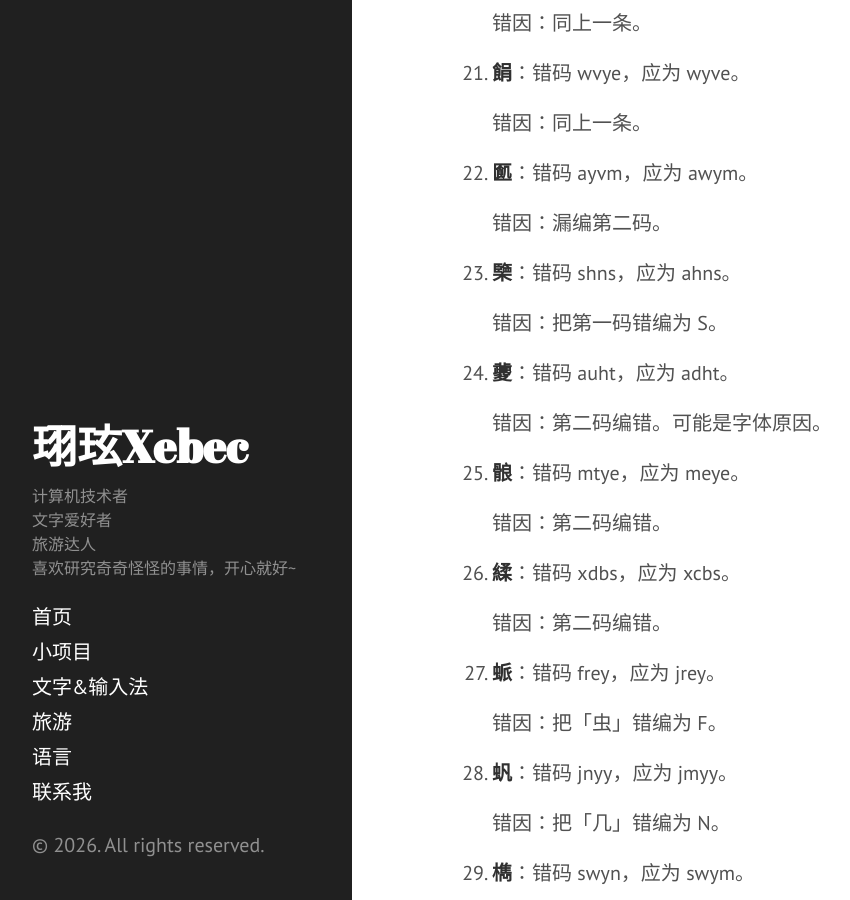
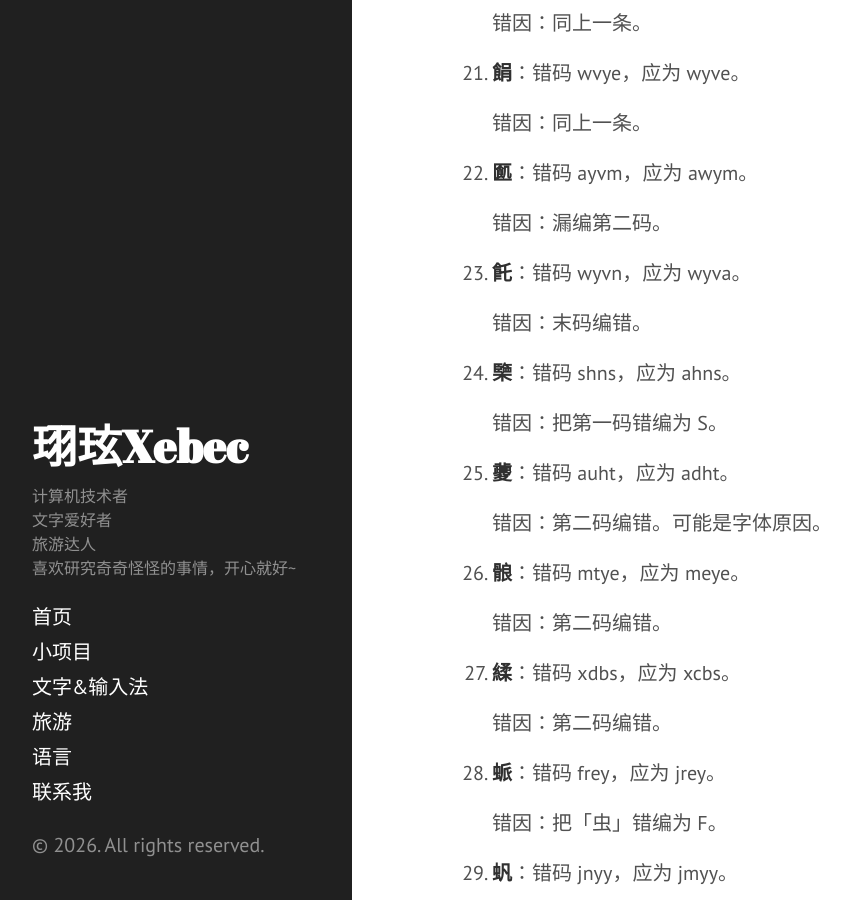
Before and after one commit to Xebec33/my-world, a Jekyll site: the page built from _posts/2026-02-15-盘点86版五笔的错码.md, in a window 1280 px wide and 900 px high, scrolled down 4289 px. Shown: the whole window, without its empty margins (8-858 px from the left). Built offline with Jekyll 4.4.1, drawn with Linux system fonts in a browser that asks for light colours.

Commit message:
新增五笔错码

```diff
--- a/_posts/2026-02-15-盘点86版五笔的错码.md
+++ b/_posts/2026-02-15-盘点86版五笔的错码.md
@@ -116,6 +116,10 @@ category: 文字&输入法
 
     错因：漏编第二码。
 
+22. **飥**：错码 wyvn，应为 wyva。
+
+    错因：末码编错。
+
 23. **㯺**：错码 shns，应为 ahns。
 
     错因：把第一码错编为 S。
```
